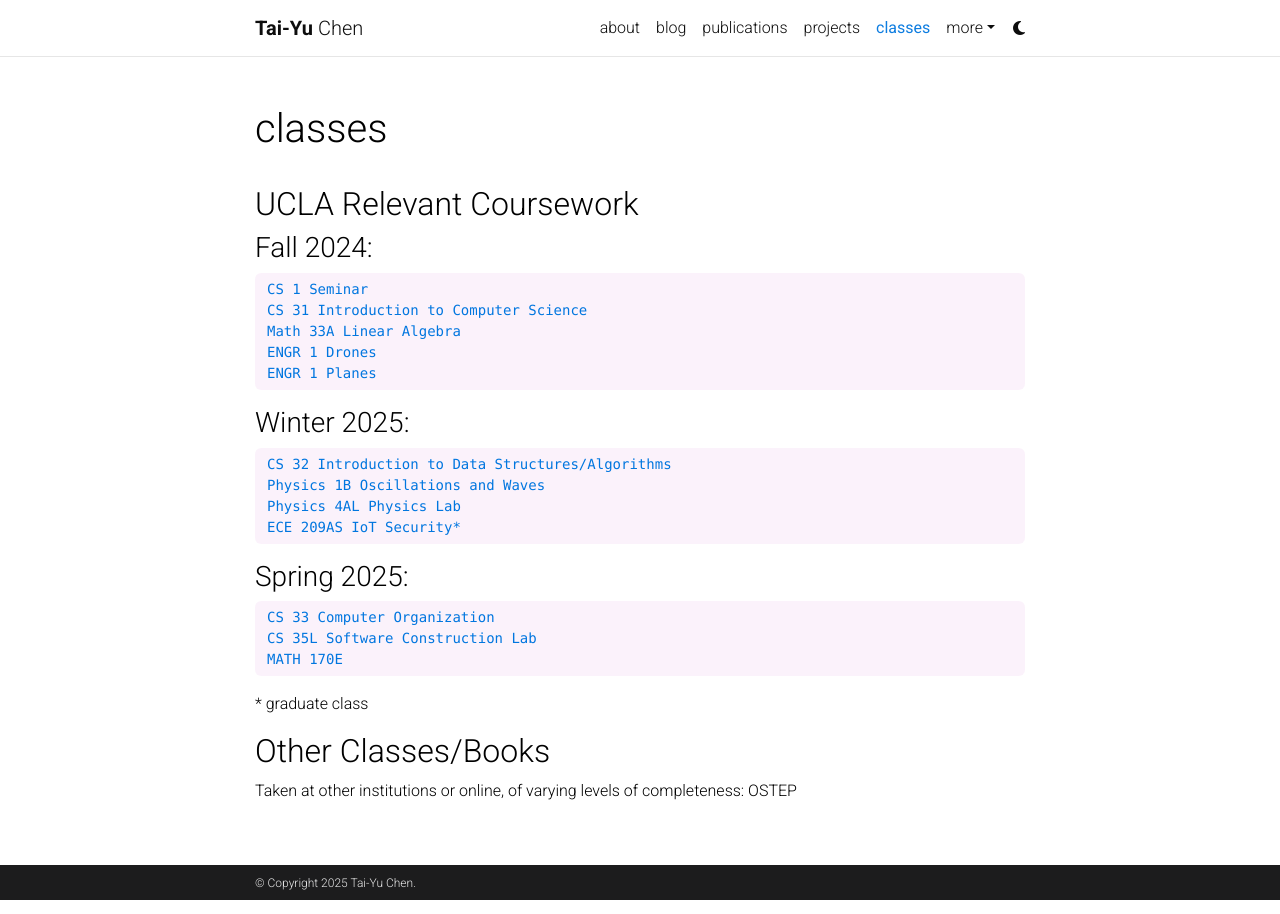
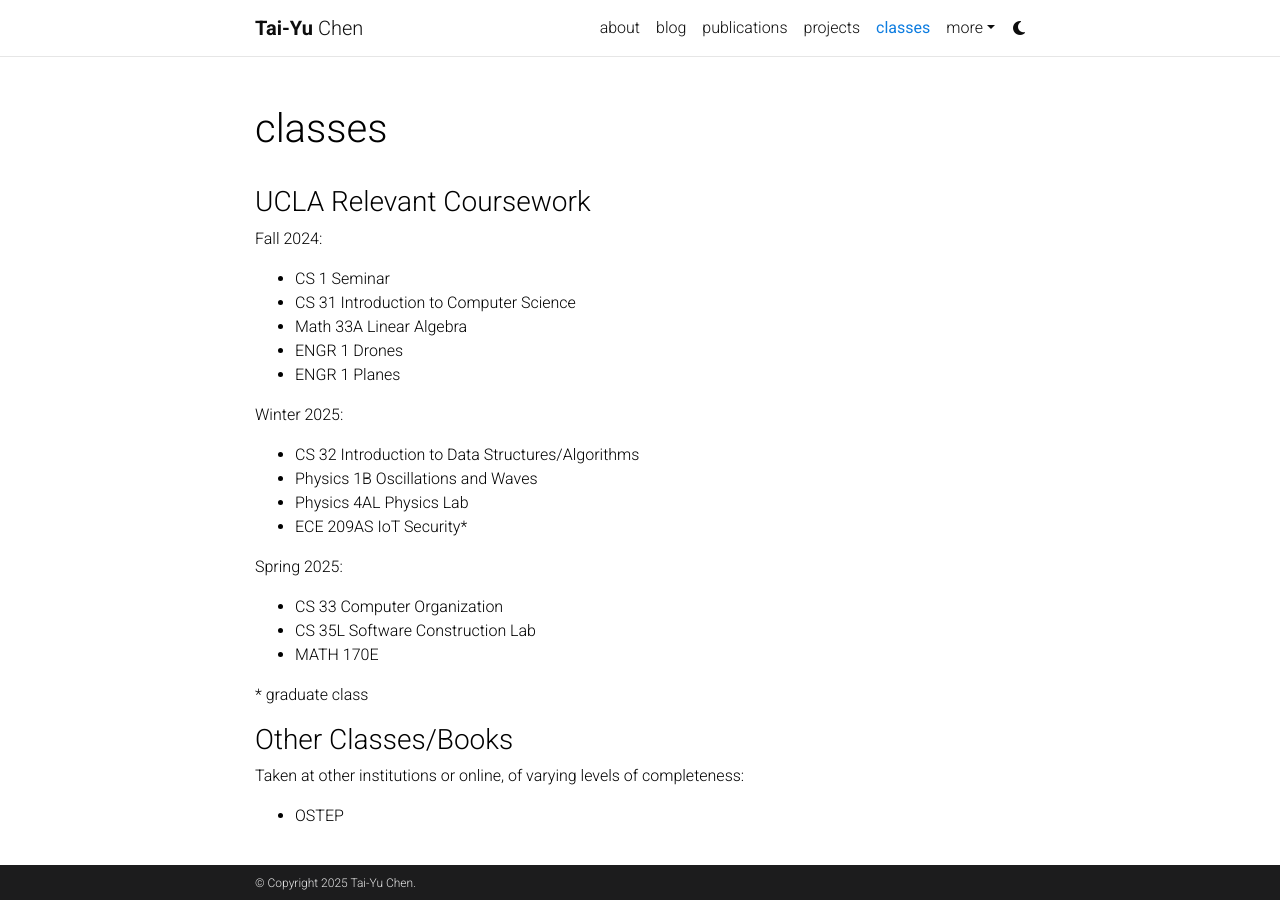
Before and after one commit to utahorange/utahorange.github.io, a Jekyll site: the page built from _pages/classes.md, in a window 1280 px wide. Built offline with Jekyll 4.4.1, drawn with Linux system fonts in a browser that asks for light colours; comment, search, counter and statistics services are not loaded; a style sheet for code colours, icons or effects is not loaded.

```diff
--- a/_bibliography/papers.bib
+++ b/_bibliography/papers.bib
@@ -22,9 +22,9 @@
     code = {https://github.com/utahorange/routing-comparison},
     pdf = {https://utahorange.github.io/assets/pdf/Extended_Essay_Routing_Protocols.pdf},
     img = {},
-    booktitle = {},
+    booktitle = {International Baccalaureate Archives},
     selected = {true},
-    preview = {publication_preview/comparison_icon.png},
+    preview = {../assets/img/publication_preview/comparison_icon.png},
 }
 
 --- sample template code
--- a/_pages/classes.md
+++ b/_pages/classes.md
@@ -9,28 +9,28 @@ display_categories:
 horizontal: false
 ---
 
-## UCLA Relevant Coursework
+### UCLA Relevant Coursework
 
-### Fall 2024:
-    CS 1 Seminar
-    CS 31 Introduction to Computer Science
-    Math 33A Linear Algebra
-    ENGR 1 Drones
-    ENGR 1 Planes
+Fall 2024:
+- CS 1 Seminar
+- CS 31 Introduction to Computer Science
+- Math 33A Linear Algebra
+- ENGR 1 Drones
+- ENGR 1 Planes
 
-### Winter 2025:
-    CS 32 Introduction to Data Structures/Algorithms
-    Physics 1B Oscillations and Waves
-    Physics 4AL Physics Lab
-    ECE 209AS IoT Security*
+Winter 2025:
+- CS 32 Introduction to Data Structures/Algorithms
+- Physics 1B Oscillations and Waves
+- Physics 4AL Physics Lab
+- ECE 209AS IoT Security*
 
-### Spring 2025:
-    CS 33 Computer Organization
-    CS 35L Software Construction Lab
-    MATH 170E
+Spring 2025:
+- CS 33 Computer Organization
+- CS 35L Software Construction Lab
+- MATH 170E
 
 \* graduate class
 
-## Other Classes/Books
+### Other Classes/Books
 Taken at other institutions or online, of varying levels of completeness:
-    OSTEP
+- OSTEP
```
Also changed, not shown: assets/img/publication_preview/comparison_icon.jpg (added), assets/img/publication_preview/comparison_icon.png (deleted), assets/img/publication_preview/confusion_matrix.jpg (added), assets/img/publication_preview/confusion_matrix.png (deleted), assets/img/publication_preview/ctrl-x.jpg (added).
